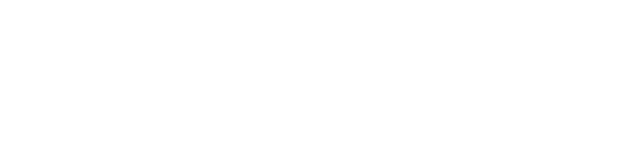
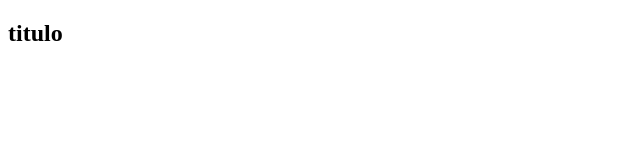
Before and after one commit to AlbeiroMuriel/ramas, a plain HTML site: page index.html in a window 1280 px wide. Shown: the full height of the page, 0-640 px from the left. Drawn offline with Linux system fonts and the light colour scheme.

Commit message:
con menu

```diff
--- a/index.html
+++ b/index.html
@@ -7,6 +7,6 @@
     <title>Document</title>
 </head>
 <body>
-
+    <nav> <h1>titulo</h1> </nav>
 </body>
 </html>
```
